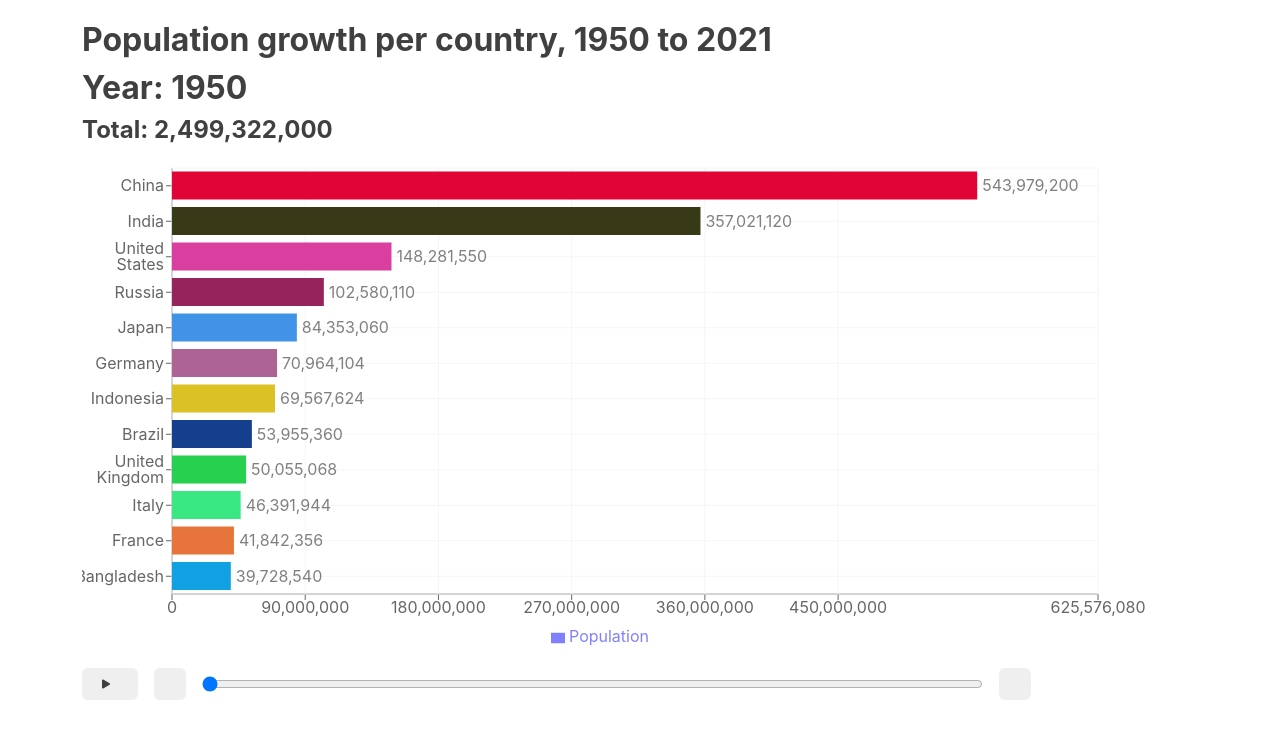
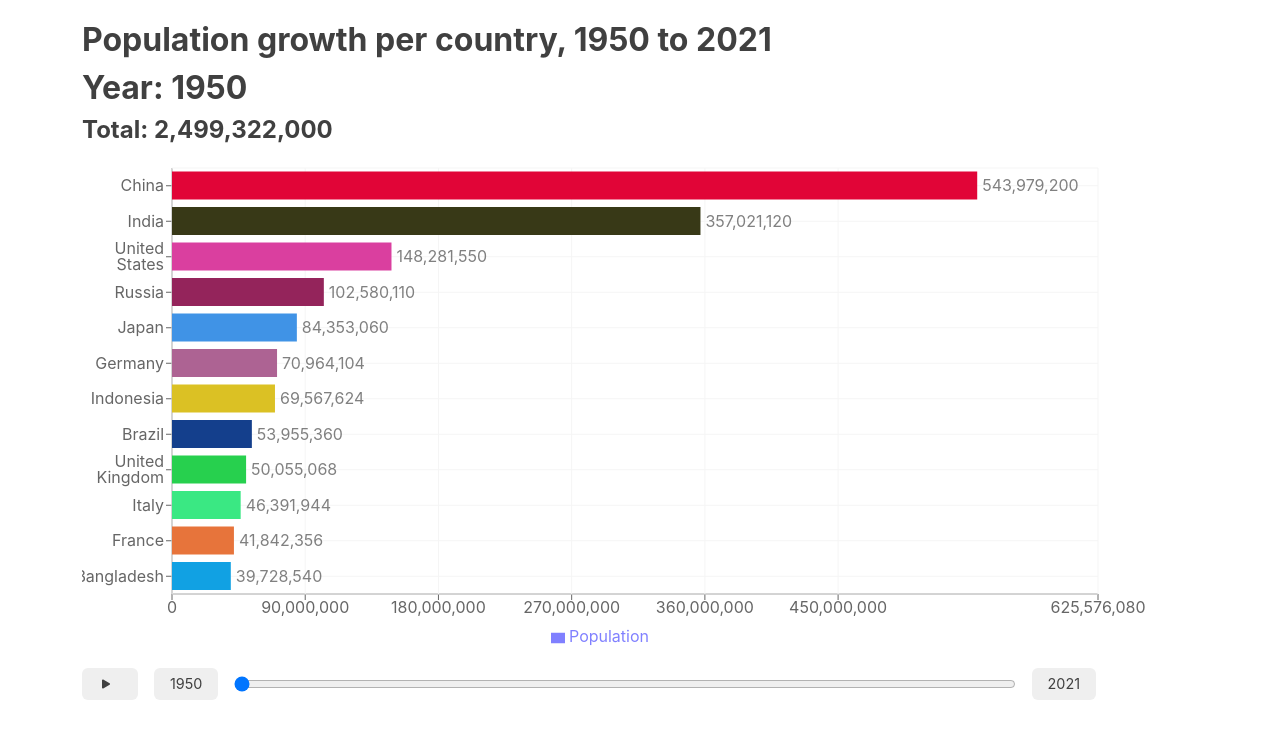
Before and after one commit to Thanapoom-Dechalamai/population, a React (Create React App) app: page / in a window 1280 px wide. Shown: the top 738 px of the page. Built offline with nearby package versions, Linux system fonts and the light colour scheme.

Commit message:
fix year button

```diff
--- a/src/App.css
+++ b/src/App.css
@@ -1,4 +1,12 @@
 .timelapse-button {
+  border: none;
+  height: 2rem;
+  padding: 0 1rem 0 1rem;
+  font-size: .9rem;
+  color: #404040;
+}
+
+.year-button {
   border: none;
   height: 2rem;
   padding: 0 1rem 0 1rem;
--- a/src/App.js
+++ b/src/App.js
@@ -185,7 +185,7 @@ const App = () =>
               </>
             }
           </button>
-          <button className='rounded timelapse-button ms-3 me-3' onClick={() =>
+          <button className='rounded year-button ms-3 me-3' onClick={() =>
           {
 
             setCurrentYear(1950);
@@ -209,7 +209,7 @@ const App = () =>
               width: "70%",
             }}
           />
-          <button className='rounded timelapse-button ms-3' onClick={() =>
+          <button className='rounded year-button ms-3' onClick={() =>
           {
 
             setCurrentYear(2021);
```
